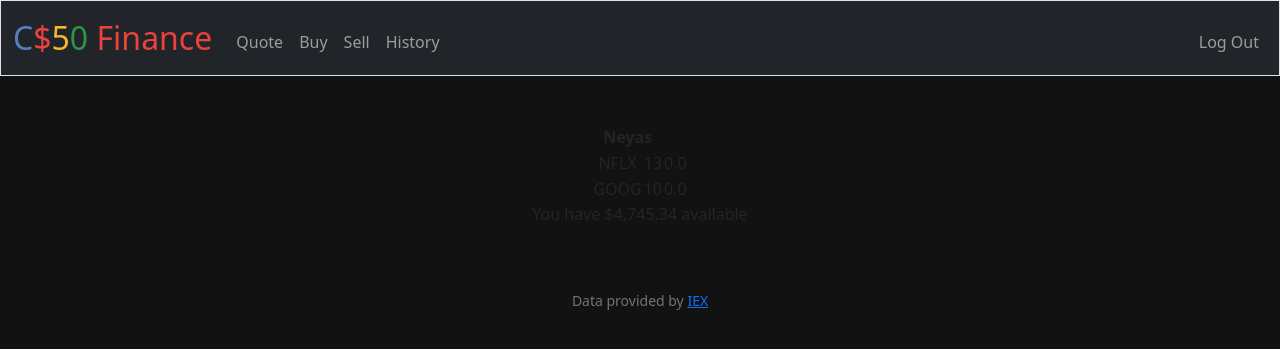
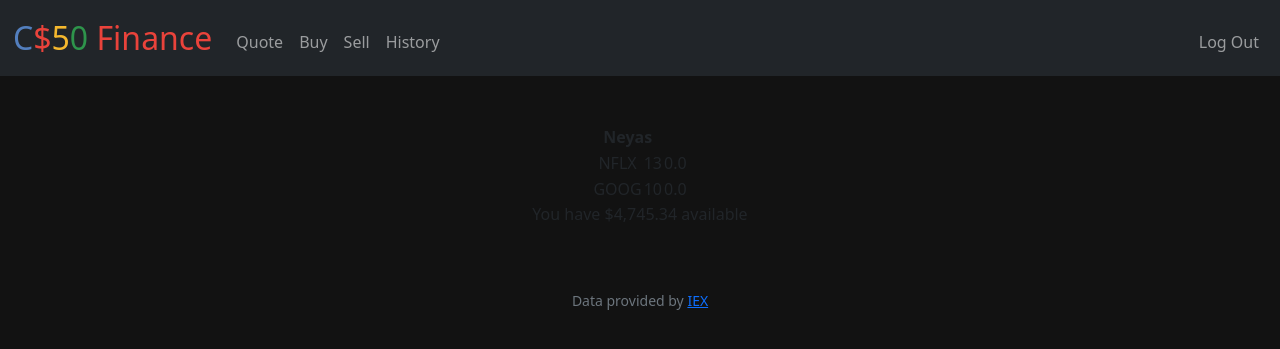
Before and after one commit to NeyasG/cs50, a Flask app: page / in a window 1280 px wide. Shown: the top 349 px of the page. Run offline with Flask 2, Linux system fonts and the light colour scheme; a user stored in the database is signed in; data comes from the database, SQL or seed files in the repository; data that the repository does not hold is empty; some libraries are stand-ins or nearby versions.

Commit message:
Wed, Jan 18, 2023, 5:55 PM +00:00

```diff
--- a/cs50/week9/finance/templates/layout.html
+++ b/cs50/week9/finance/templates/layout.html
@@ -22,7 +22,7 @@
 
     <body>
 
-        <nav class="bg-dark border navbar navbar-expand-md navbar-dark">
+        <nav class="bg-dark border border-dark navbar navbar-expand-md navbar-dark">
             <div class="container-fluid">
                 <a class="navbar-brand" href="/"><span class="blue">C</span><span class="red">$</span><span class="yellow">5</span><span class="green">0</span> <span class="red">Finance</span></a>
                 <button aria-controls="navbar" aria-expanded="false" aria-label="Toggle navigation" class="navbar-toggler" data-bs-target="#navbar" data-bs-toggle="collapse" type="button">
```
